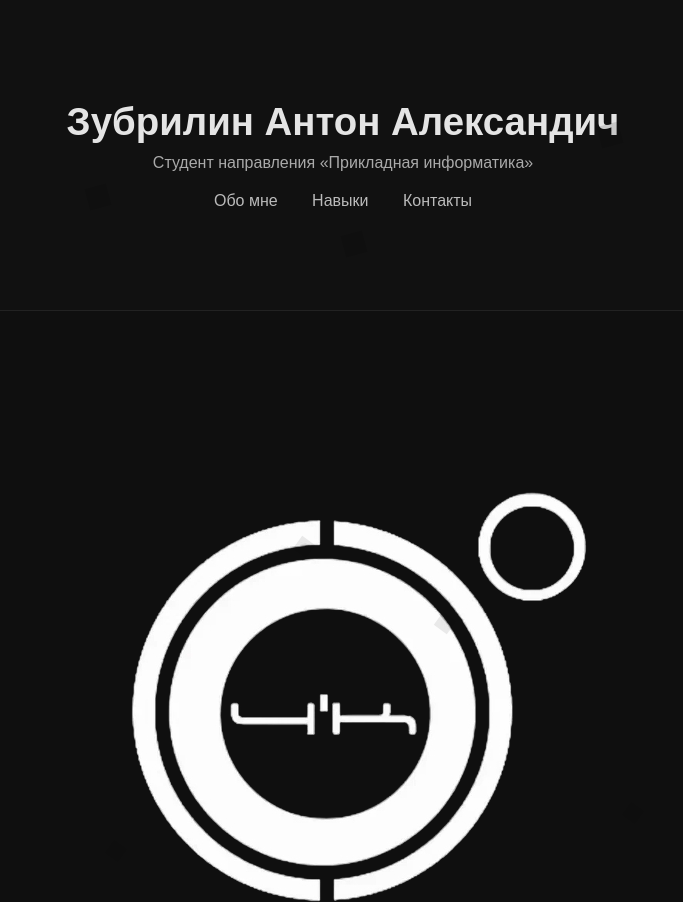
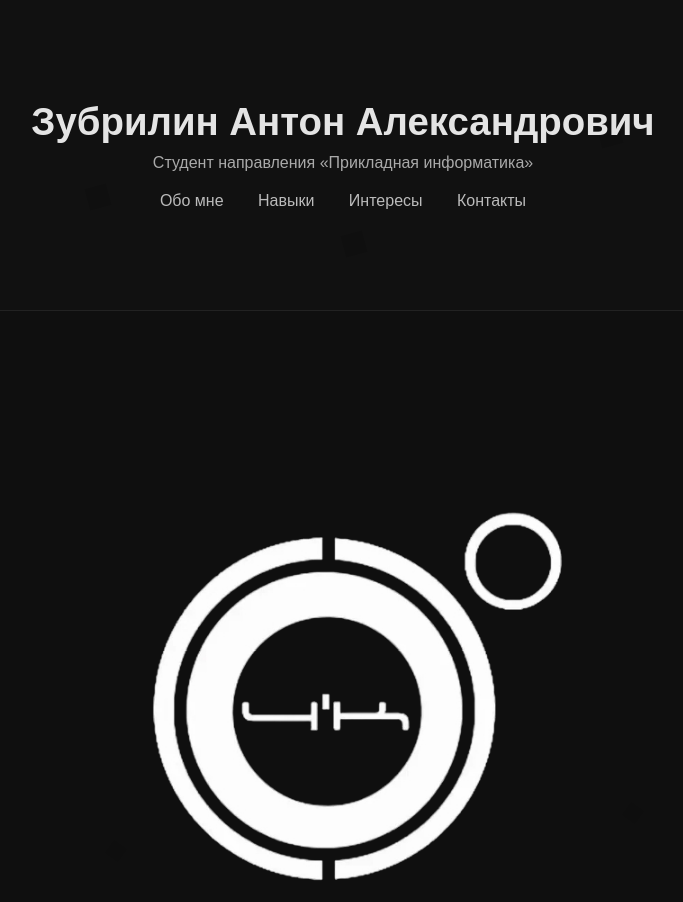
Before and after one commit to TOXbI4/portfolio, a plain HTML site: page index.html in a window 1280 px wide. Shown: the top 902 px of the page, without its empty margins (297-980 px from the left). Drawn offline with Linux system fonts and the light colour scheme.

Commit message:
Add files via upload

```diff
--- a/index.html
+++ b/index.html
@@ -9,33 +9,34 @@
 <body>
 
 <header>
-        <div class="diamond d1"></div>
+    <!-- Ромбики -->
+    <div class="diamond d1"></div>
     <div class="diamond d2"></div>
     <div class="diamond d3"></div>
     <div class="diamond d4"></div>
     <div class="diamond d5"></div>
-    <h1>Зубрилин Антон Александич</h1>
+
+    <h1>Зубрилин Антон Александрович</h1>
     <p>Студент направления «Прикладная информатика»</p>
 
     <nav>
         <a href="#about">Обо мне</a>
         <a href="#skills">Навыки</a>
+        <a href="#interests">Интересы</a>
         <a href="#contact">Контакты</a>
     </nav>
 </header>
 
-<!-- Лого -->
+<!-- Логотип -->
 <section class="hero-logo">
     <img src="logo.png" alt="Логотип" class="logo-img">
 
+    <!-- Квадраты -->
     <div class="square s1"></div>
     <div class="square s2"></div>
     <div class="square s3"></div>
     <div class="square s4"></div>
     <div class="square s5"></div>
-
-</section>
-
 </section>
 
 <section id="about">
@@ -56,23 +57,21 @@
         <div class="skill-card">Python (базовый уровень)</div>
     </div>
 </section>
+
 <section id="interests">
     <h2>Интересы</h2>
-
     <div class="interests">
         <div class="interest-card">
             <h3>Музыка</h3>
-            <p>Предпочитаю спокойную атмосферную музыку, lo-fi и электронные жанры.</p>
+            <p>Предпочитаю атмосферную музыку, lo-fi и электронные жанры.</p>
         </div>
-
         <div class="interest-card">
             <h3>Технологии</h3>
-            <p>Интересуюсь развитием IT-сферы, новыми языками программирования и веб-технологиями.</p>
+            <p>Интересуюсь развитием IT-сферы и современными веб-технологиями.</p>
         </div>
-
         <div class="interest-card">
             <h3>Саморазвитие</h3>
-            <p>Постоянно изучаю новые инструменты и улучшаю навыки в программировании.</p>
+            <p>Постоянно изучаю новые инструменты и совершенствую навыки.</p>
         </div>
     </div>
 </section>
--- a/style.css
+++ b/style.css
@@ -8,10 +8,19 @@ body {
 /* ===== HEADER ===== */
 
 header {
+    position: relative;
     background: #111;
     padding: 100px 20px;
     text-align: center;
     border-bottom: 1px solid #222;
+    overflow: hidden;
+}
+
+header h1,
+header p,
+nav {
+    position: relative;
+    z-index: 2;
 }
 
 header h1 {
@@ -39,39 +48,79 @@ nav a:hover {
     color: #fff;
 }
 
+/* ===== РОМБИКИ ===== */
 
+.diamond {
+    position: absolute;
+    width: 22px;
+    height: 22px;
+    background: #000;
+    opacity: 0.12;
+    transform: rotate(45deg);
+    animation: spin 60s linear infinite;
+    z-index: 1;
+}
 
-/* ===== HERO 4K IMAGE ===== */
+@keyframes spin {
+    from { transform: rotate(45deg) rotate(0deg); }
+    to   { transform: rotate(45deg) rotate(360deg); }
+}
+
+.d1 { top: 20%; left: 15%; }
+.d2 { top: 60%; left: 30%; }
+.d3 { top: 40%; left: 70%; }
+.d4 { top: 75%; left: 50%; }
+.d5 { top: 30%; left: 85%; }
+
+/* ===== HERO LOGO ===== */
 
 .hero-logo {
+    position: relative;
     height: 600px;
     display: flex;
     justify-content: center;
     align-items: center;
     border-bottom: 1px solid #222;
     background: #0f0f0f;
+    overflow: hidden;
 }
 
 .logo-img {
-    width: 100%;
-    height: 100%;
-    object-fit: contain; /* чтобы не обрезало */
+    position: relative;
+    z-index: 2;
+    max-width: 90%;
+    max-height: 90%;
+    width: auto;
+    height: auto;
+    transition: 0.6s ease;
 }
 
 .logo-img:hover {
     transform: scale(1.05);
 }
 
-/* Разные позиции и скорости */
+/* ===== КВАДРАТЫ ===== */
 
-.s1 { top: 20%; left: 10%; animation-duration: 60s; }
-.s2 { top: 60%; left: 25%; animation-duration: 50s; }
-.s3 { top: 40%; left: 45%; animation-duration: 70s; }
-.s4 { top: 70%; left: 65%; animation-duration: 55s; }
-.s5 { top: 30%; left: 80%; animation-duration: 65s; }
-.s6 { top: 50%; left: 15%; animation-duration: 75s; }
-.s7 { top: 25%; left: 55%; animation-duration: 80s; }
-.s8 { top: 65%; left: 90%; animation-duration: 90s; }
+.square {
+    position: absolute;
+    width: 16px;
+    height: 16px;
+    background: #000;
+    opacity: 0.08;
+    animation: rotate 50s linear infinite;
+    z-index: 1;
+}
+
+@keyframes rotate {
+    from { transform: rotate(0deg); }
+    to   { transform: rotate(360deg); }
+}
+
+.s1 { top: 20%; left: 10%; }
+.s2 { top: 70%; left: 25%; }
+.s3 { top: 40%; left: 60%; }
+.s4 { top: 65%; left: 80%; }
+.s5 { top: 30%; left: 45%; }
 
 /* ===== ОСНОВНЫЕ СЕКЦИИ ===== */
 
@@ -86,6 +135,8 @@ h2 {
     border-bottom: 1px solid #222;
     padding-bottom: 10px;
 }
+
+/* ===== НАВЫКИ ===== */
 
 .skills {
     display: grid;
@@ -107,13 +158,6 @@ h2 {
     border-color: #444;
 }
 
-footer {
-    text-align: center;
-    padding: 30px;
-    background: #111;
-    border-top: 1px solid #222;
-    color: #777;
-}
 /* ===== ИНТЕРЕСЫ ===== */
 
 .interests {
@@ -135,57 +179,12 @@ footer {
     border-color: #333;
 }
 
-/* ===== РОМБИКИ В ШАПКЕ ===== */
+/* ===== FOOTER ===== */
 
-header {
-    position: relative;
-    overflow: hidden;
+footer {
+    text-align: center;
+    padding: 30px;
+    background: #111;
+    border-top: 1px solid #222;
+    color: #777;
 }
-
-.diamond {
-    position: absolute;
-    width: 22px;
-    height: 22px;
-    background: #000;
-    opacity: 0.12;
-    transform: rotate(45deg);
-    animation: spin 60s linear infinite;
-}
-
-@keyframes spin {
-    from { transform: rotate(45deg) rotate(0deg); }
-    to   { transform: rotate(45deg) rotate(360deg); }
-}
-
-.d1 { top: 20%; left: 15%; }
-.d2 { top: 60%; left: 30%; }
-.d3 { top: 40%; left: 70%; }
-.d4 { top: 75%; left: 50%; }
-.d5 { top: 30%; left: 85%; }
-
-/* ===== КВАДРАТЫ ПОД ЛОГО ===== */
-
-.hero-logo {
-    position: relative;
-    overflow: hidden;
-}
-
-.square {
-    position: absolute;
-    width: 16px;
-    height: 16px;
-    background: #000;
-    opacity: 0.08;
-    animation: rotate 50s linear infinite;
-}
-
-@keyframes rotate {
-    from { transform: rotate(0deg); }
-    to   { transform: rotate(360deg); }
-}
-
-.s1 { top: 20%; left: 10%; }
-.s2 { top: 70%; left: 25%; }
-.s3 { top: 40%; left: 60%; }
-.s4 { top: 65%; left: 80%; }
-.s5 { top: 30%; left: 45%; }
```
